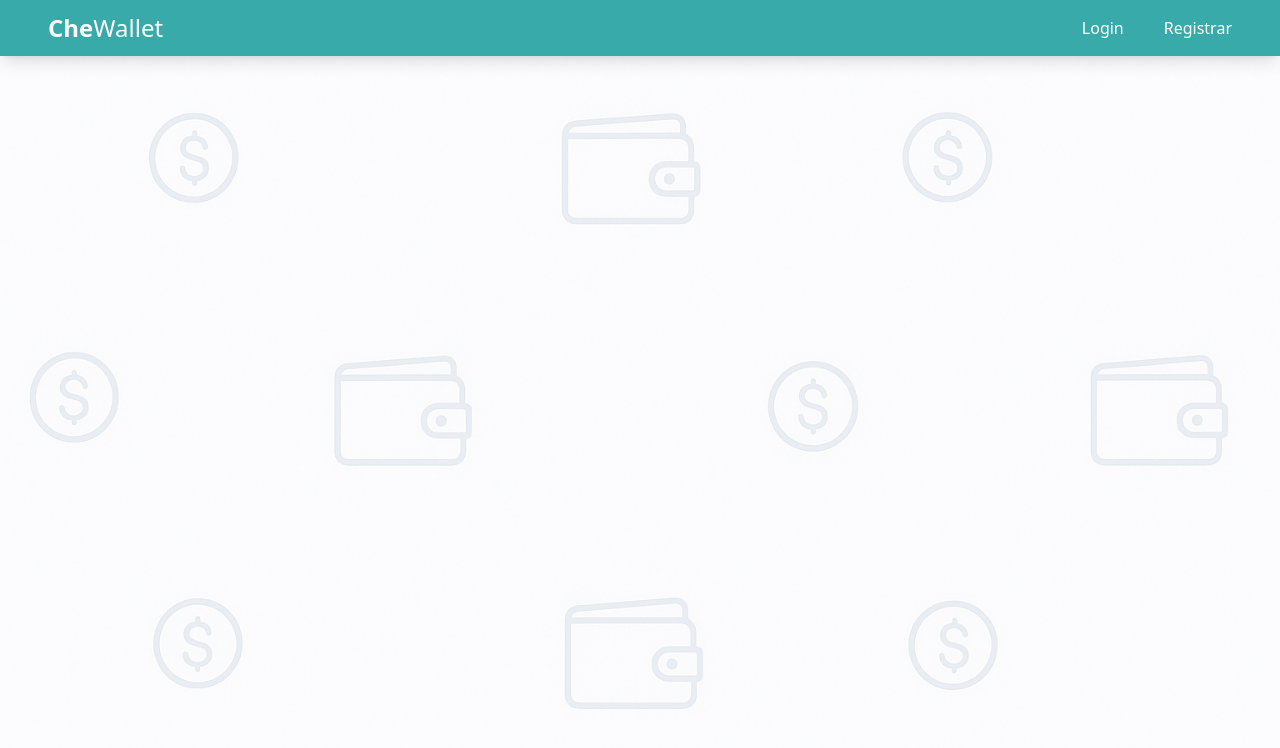
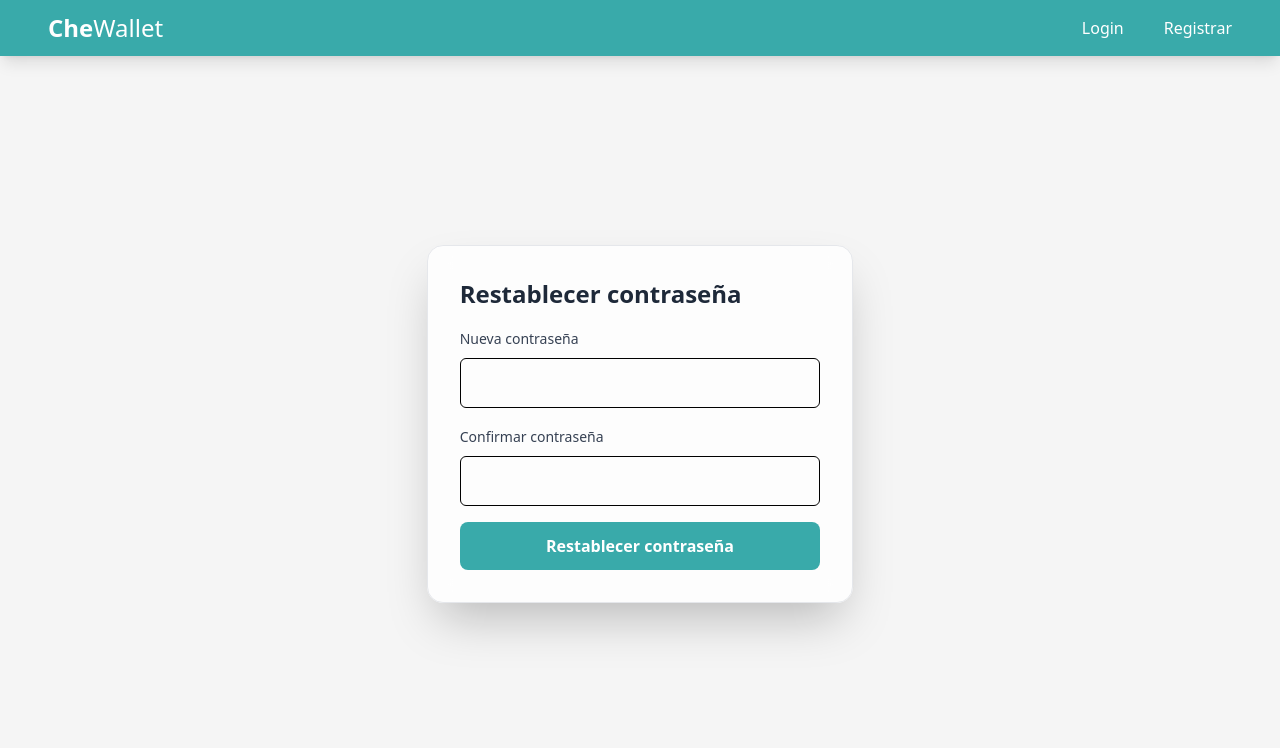
Before and after one commit to MarianoOcaranza/billetera-virtual, a React (Vite) app: page /reset-password in a window 1280 px wide. Shown: the top 748 px of the page. Built offline with nearby package versions, Linux system fonts and the light colour scheme; no server answers; what @mercadopago/sdk-react would draw is missing.

Commit message:
reset password

```diff
--- a/src/App.tsx
+++ b/src/App.tsx
@@ -11,6 +11,7 @@ import { useEffect } from "react"
 import Profile from "./pages/Profile"
 import Movements from "./pages/Movements"
 import TransactionDetails from "./pages/TransactionDetails"
+import ResetPassword from "./pages/ResetPassword"
 
 function App() {
   const { checkAuth, checked, isLogged } = useAuthStore()
@@ -56,6 +57,7 @@ function App() {
           <TransactionDetails />
         </ProtectedRoute>
       } />
+      <Route path="/reset-password" element={<ResetPassword/>} />
       <Route path="/login" element={<Login/>}/>
       <Route path="/register" element={<Register/>}/>
       <Route path="/recovery" element={<Recovery/>}/>
--- a/src/pages/Recovery.tsx
+++ b/src/pages/Recovery.tsx
@@ -10,12 +10,40 @@ const Recovery: React.FC = () => {
 
 	const handleEmailSubmit: React.FormEventHandler<HTMLFormElement> = (e) => {
 		e.preventDefault();
-		setMessage("Se ha enviado un código de verificación a su correo " + emailSent);
+		setMessage("");
 		setLoading(true);
-		setTimeout(() => {
-			setLoading(false);
-			navigate("/login");
-		}, 3000);
+
+		const sendRequest = async () => {
+			try {
+				const res = await fetch(`${import.meta.env.VITE_API_URL}/auth/forgot-password`, {
+					method: 'POST',
+					headers: { 'Content-Type': 'application/json' },
+					body: JSON.stringify({ email: emailSent }),
+				});
+
+				const text = await res.text();
+				let data: any = null;
+				if (text) {
+					try { data = JSON.parse(text) } catch { data = text }
+				}
+
+				if (!res.ok) {
+					const msg = data?.message ?? data ?? res.statusText
+					setMessage(String(msg))
+					return
+				}
+
+				setMessage('Se ha enviado un código de verificación a su correo ' + emailSent)
+				// small delay so user sees confirmation, then navigate to login
+				setTimeout(() => navigate('/login'), 1800)
+			} catch (err: any) {
+				setMessage(err?.message ?? 'Error enviando correo de recuperación')
+			} finally {
+				setLoading(false)
+			}
+		}
+
+		sendRequest()
 	};
 
 	return (
--- /dev/null
+++ b/src/pages/ResetPassword.tsx
@@ -0,0 +1,78 @@
+import React, { useState } from 'react'
+import { useSearchParams, useNavigate } from 'react-router-dom'
+import { Loader2 } from 'lucide-react'
+
+const ResetPassword: React.FC = () => {
+  const [searchParams] = useSearchParams()
+  const token = searchParams.get('token') ?? ''
+  const navigate = useNavigate()
+
+  const [newPassword, setNewPassword] = useState('')
+  const [confirm, setConfirm] = useState('')
+  const [loading, setLoading] = useState(false)
+  const [message, setMessage] = useState<string | null>(null)
+
+  const handleSubmit = async (e: React.FormEvent) => {
+    e.preventDefault()
+    setMessage(null)
+    if (!token) return setMessage('Token no proporcionado')
+    if (!newPassword || newPassword.length < 6) return setMessage('La contraseña debe tener al menos 6 caracteres')
+    if (newPassword !== confirm) return setMessage('Las contraseñas no coinciden')
+
+    setLoading(true)
+    try {
+      const res = await fetch(`${import.meta.env.VITE_API_URL}/auth/reset-password`, {
+        method: 'POST',
+        headers: { 'Content-Type': 'application/json' },
+        body: JSON.stringify({ token, newPassword })
+      })
+
+      const text = await res.text()
+      let data: any = null
+      if (text) {
+        try { data = JSON.parse(text) } catch { data = text }
+      }
+
+      if (!res.ok) {
+        setMessage(data?.message ?? String(data ?? res.statusText))
+        return
+      }
+
+      setMessage('Contraseña restablecida correctamente. Redirigiendo al login...')
+      setTimeout(() => navigate('/login'), 1500)
+    } catch (err: any) {
+      setMessage(err?.message ?? 'Error al intentar restablecer la contraseña')
+    } finally {
+      setLoading(false)
+    }
+  }
+
+  return (
+    <div className="min-h-[calc(100vh-64px)] flex items-center justify-center bg-[#f5f5f5]">
+      <div className="bg-white/80 backdrop-blur-md shadow-2xl border border-gray-200 rounded-2xl p-8 w-11/12 sm:w-8/12 md:w-6/12 lg:w-1/3 transition-transform duration-300">
+        <h2 className="font-bold text-2xl text-gray-800 mb-4">Restablecer contraseña</h2>
+        <form onSubmit={handleSubmit} className="space-y-4">
+          <div>
+            <label className="text-sm font-medium text-gray-700">Nueva contraseña</label>
+            <input type="password" value={newPassword} onChange={e => setNewPassword(e.target.value)} className="w-full p-3 border rounded-md mt-2" disabled={loading} />
+          </div>
+          <div>
+            <label className="text-sm font-medium text-gray-700">Confirmar contraseña</label>
+            <input type="password" value={confirm} onChange={e => setConfirm(e.target.value)} className="w-full p-3 border rounded-md mt-2" disabled={loading} />
+          </div>
+
+          {message && <div className="text-sm text-center text-gray-700">{message}</div>}
+
+          <div>
+            <button type="submit" disabled={loading} className="w-full p-3 bg-[#39AAAA] text-white rounded-lg font-semibold flex items-center justify-center gap-2">
+              {loading ? <><Loader2 className="animate-spin" size={18} /> Procesando...</> : 'Restablecer contraseña'}
+            </button>
+          </div>
+        </form>
+
+      </div>
+    </div>
+  )
+}
+
+export default ResetPassword
--- a/vite.config.ts
+++ b/vite.config.ts
@@ -1,8 +1,6 @@
 import { defineConfig } from 'vite'
 import react from '@vitejs/plugin-react'
 import tailwindcss from '@tailwindcss/vite'
-import fs from 'fs'
-import path from 'path'
 
 // https://vite.dev/config/
 export default defineConfig({
@@ -10,12 +8,4 @@ export default defineConfig({
     react(),
     tailwindcss()
   ],
-  server: {
-    https: {
-      key: fs.readFileSync(path.resolve(__dirname, 'localhost-key.pem')),
-      cert: fs.readFileSync(path.resolve(__dirname, 'localhost.pem')),
-    },
-    port: 5173,
-    host: 'localhost',
-  }
 })
```
